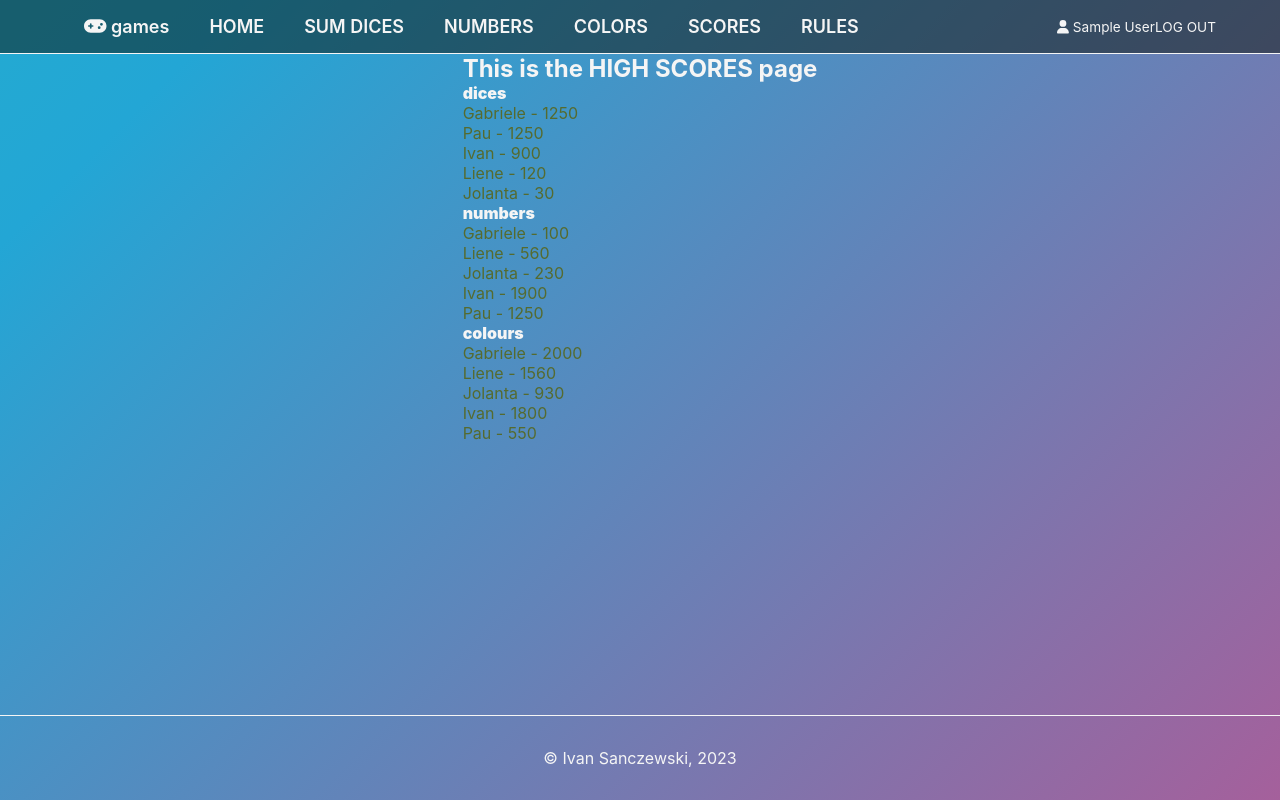
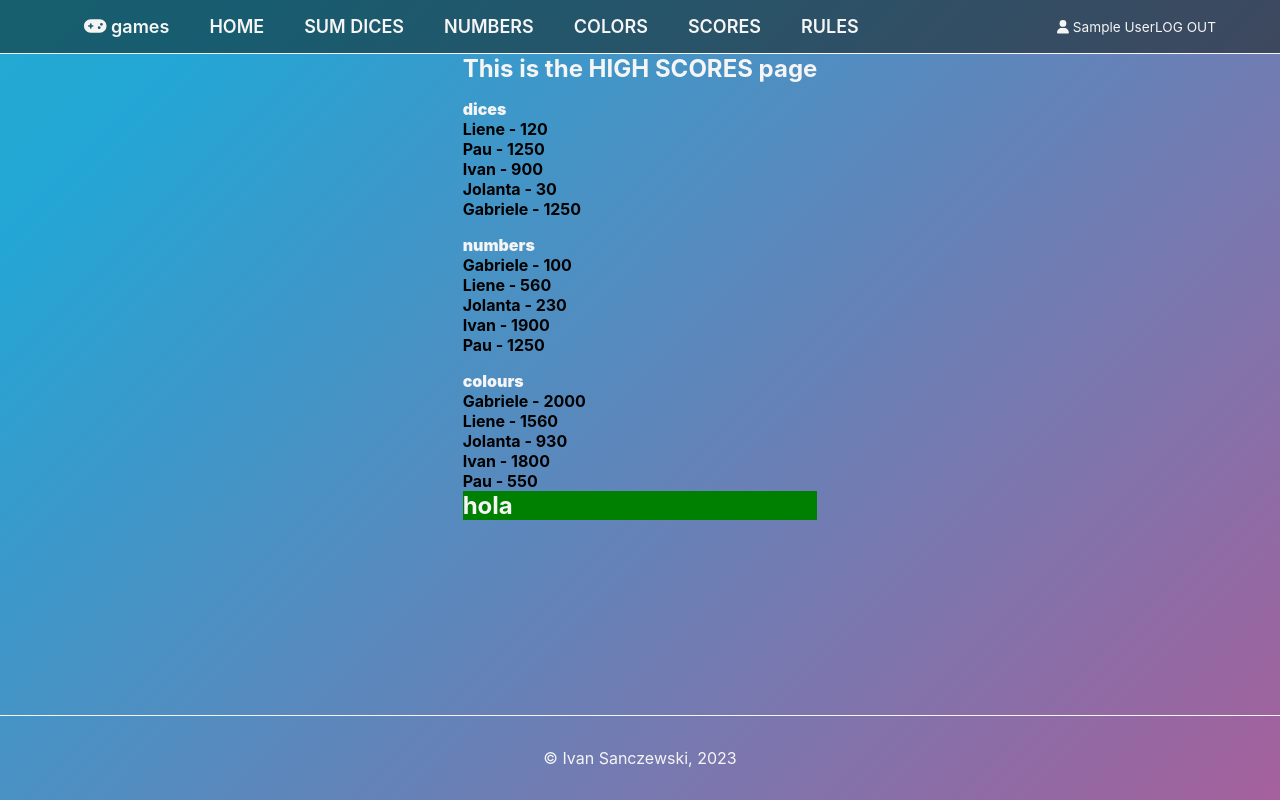
Before and after one commit to IvanSanczewski/dices, a Vue app: page /highScores in a window 1280 px wide. Built offline with nearby package versions, Linux system fonts and the light colour scheme; no server answers; sample sign-in values are in the browser's storage.

Commit message:
Implemented sort method to display the 5 highscores in descending order

```diff
--- a/src/stores/scores.js
+++ b/src/stores/scores.js
@@ -9,12 +9,11 @@ export const useScoresStore = defineStore('scores', {
             {
                 game: 'dices',
                 scores: [
-                    // TODO: use getter or any method that sorts the array according to score
-                    {name: 'Gabriele', score: 1250},
+                    {name: 'Liene', score: 120},
                     {name: 'Pau', score: 1250},
                     {name: 'Ivan', score: 900},
-                    {name: 'Liene', score: 120},
                     {name: 'Jolanta', score: 30},
+                    {name: 'Gabriele', score: 1250}
                 ]
             },
             {
@@ -24,7 +23,7 @@ export const useScoresStore = defineStore('scores', {
                     {name: 'Liene', score: 560},
                     {name: 'Jolanta', score: 230},
                     {name: 'Ivan', score: 1900},
-                    {name: 'Pau', score: 1250},
+                    {name: 'Pau', score: 1250}
                 ]
             },
             {
@@ -34,15 +33,29 @@ export const useScoresStore = defineStore('scores', {
                     {name: 'Liene', score: 1560},
                     {name: 'Jolanta', score: 930},
                     {name: 'Ivan', score: 1800},
-                    {name: 'Pau', score: 550},
+                    {name: 'Pau', score: 550}
                 ]
             }
         ]
     }),
 
     getters: {
-        // TODO: sort the array to be used to display and check, if there is a highscore it should be pushed to the state array
-        dicesHighscoresOrdered: (state) => state.gameHighScore[0].scores.sort()
+        // reads the original arrays of objects and sorts, therefore the array displayed in the template is already sorted
+        dicesHighscoresOrdered: (state) => {
+            state.gameHighScore[0].scores.sort((a, z) => {
+                if (a.score > z.score) return -1
+                if (z.score > a.score) return 1
+                return 0
+            })
+        },
+
+        // numbersHighscoresOrdered: (state) => {
+        //     state.gameHighScore[0].scores.sort((a, z) => {
+        //         if (a.score > z.score) return -1
+        //         if (z.score > a.score) return 1
+        //         return 0
+        //     })
+        // },
     },
 
     actions: {
--- a/src/views/HighScores.vue
+++ b/src/views/HighScores.vue
@@ -1,10 +1,14 @@
 <template>
   <h2>This is the HIGH SCORES page</h2>
     <div v-for="game in storeScores.gameHighScore" :key="game.game" class="high__score__games">
-      <p style="fontWeight: 900">{{ game.game }}</p>
+      <p style="fontWeight: 900;  marginTop: 1rem">{{ game.game }}</p>
       <div v-for="score in game.scores" :key="score.name">
-        <p style="color:darkolivegreen">{{ score.name }} - {{ score.score }}</p>
+        <p style="color: black; fontWeight: 700">{{ score.name }} - {{ score.score }}</p>
       </div>
+    </div>
+    <div style="backgroundColor: green">
+      <h2>hola</h2>
+      <p>{{ storeScores.numbersHighscoresOrdered }}</p>
     </div>
 </template>
 
```
